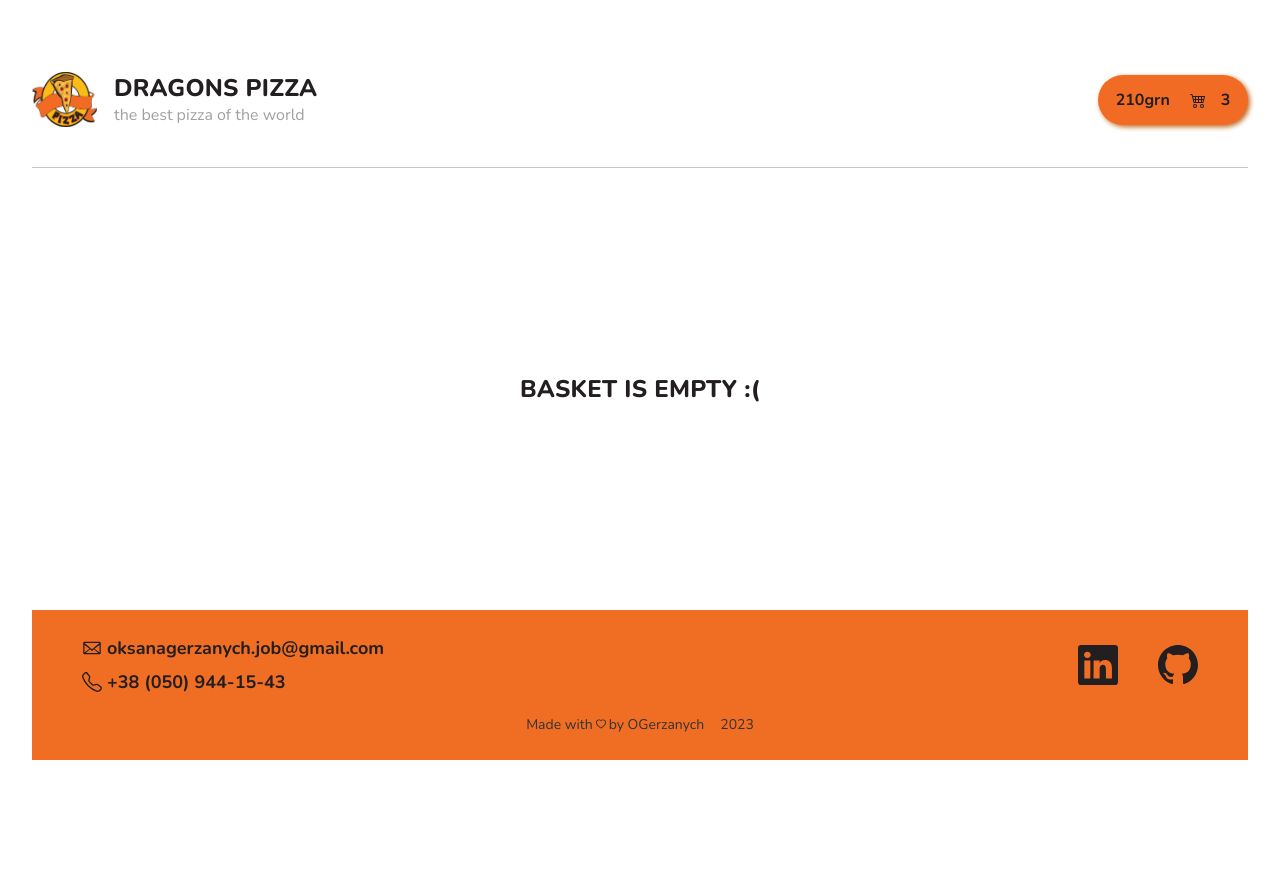
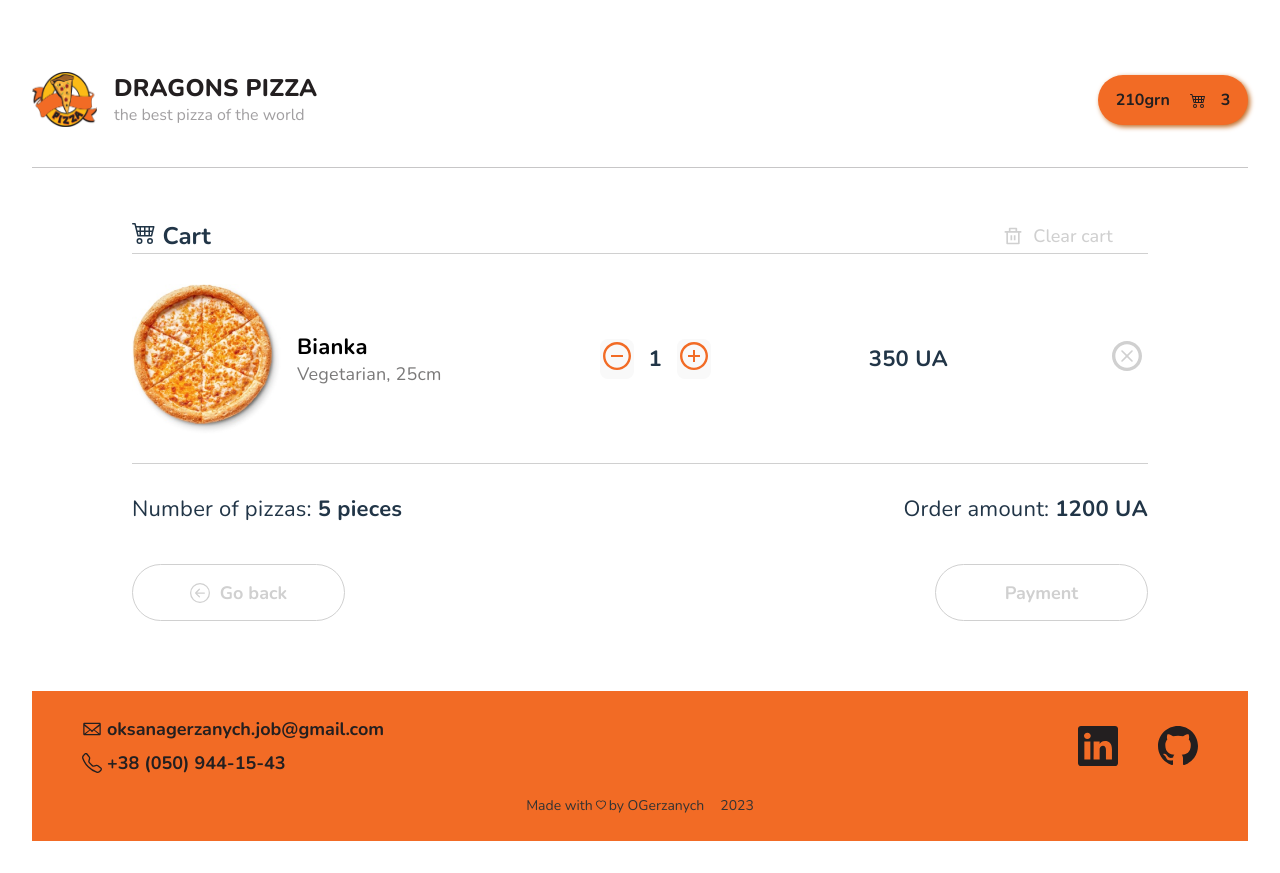
Before and after one commit to OksanaGerzanych/pizza-pet-project, a React (Vite) app: page /basket in a window 1280 px wide. Before the commit the page ends 800 px from the top, so only its background shows below. Built offline with nearby package versions, Linux system fonts and the light colour scheme; some icons are missing.

Commit message:
components Basket and EmptyBasket

```diff
--- a/src/components/Basket/Basket.styled.tsx
+++ b/src/components/Basket/Basket.styled.tsx
@@ -1,6 +1,176 @@
 import { styled } from "styled-components";
+import { Link } from "react-router-dom"
 
 export const SectionBasket = styled.section`
-    margin: 205px auto;
-    text-align: center;
+
+  padding: 50px 100px;
+  text-align: center;
+  h3 {
+margin: 0;
+font-size: 22px;
+font-style: normal;
+font-weight: 700;
+line-height: normal;
+letter-spacing: 0.22px;
+  }
+`;
+export const CartContainer = styled.div`
+    display: flex;
+    justify-content: space-between;
+    align-items: center;
+    position: relative;
+    &::after {
+    content: "";
+    position: absolute;
+   bottom: -60px; /* Розміщуємо полоску внизу */
+   left: 0; /* Розміщуємо полоску вліво */
+   width: 100%; /* Розтягуємо полоску на всю ширину батьківського елемента */
+   height: 1px; /* Задаємо висоту полоски */
+   background-color: #D0D0D0;
+   margin-bottom: 60px;
+
+  }
 `
+export const ClearCartButton = styled.button`
+
+  width: 180px;
+  padding: 0;
+  display: flex;
+  align-items: center;
+  justify-content: center;
+  gap: 10px;
+  margin-left: auto;
+  border: none;
+  background-color: transparent;
+  color: #D0D0D0;
+  font-size: 18px;
+  &:hover, &:focus{
+
+  border: 1px solid #f26b25;
+  outline: transparent;
+  border-radius: 32px;
+  color: #f26b25;
+  fill: #f26b25;
+  }
+
+`;
+export const List = styled.ul`
+
+`;
+export const Item = styled.li`
+ margin-top: 30px;
+ position:relative;
+  display: flex;
+  flex-direction: row;
+  align-items: center;
+  justify-content: space-between;
+  //margin-bottom: 60px;
+  &::after {
+    content: "";
+    position: absolute;
+  bottom: -60px;
+  left: 0;
+  width: 100%;
+  height: 1px;
+  background-color: #D0D0D0;
+  margin-bottom: 30px;
+
+  }
+`;
+export const Wrapper = styled.div`
+    display: flex;
+    gap: 15px;
+    align-items: center;
+`
+export const PizzaBox = styled.div`
+  display: flex;
+  flex-direction: column;
+  align-items: flex-start;
+`;
+export const Text = styled.p`
+  color: #7a7979;
+  font-size: 18px;
+  font-style: normal;
+  font-weight: 400;
+  line-height: normal;
+  letter-spacing: 0.21px;
+`;
+
+export const NumberContainer = styled.div`
+ display: flex;
+ gap: 15px;
+ align-items: center;
+
+`;
+export const NumberButton = styled.button`
+  color: #f26b25;
+  padding: 0px;
+
+  &:hover {
+    border: 2px solid #f26b25;
+    outline: none;
+    background-color: #f26b25;
+    color: #fff;
+  }
+`;
+export const Number = styled.span`
+  font-size: 22px;
+  font-style: normal;
+  font-weight: 700;
+  line-height: normal;
+  letter-spacing: 0.22px;
+`;
+export const DeleteButton = styled.button`
+   padding: 0;
+   background-color: transparent;
+  &:hover {
+    outline: none;
+    border-color: transparent;
+  }
+`;
+export const TextOrder = styled.p`
+  font-size: 22px;
+  font-style: normal;
+  font-weight: 400;
+  line-height: normal;
+  letter-spacing: 0.22px;
+`;
+
+export const OrderContainer = styled.div`
+  display: flex;
+  justify-content: space-between;
+  margin-bottom:40px;
+  margin-top: 60px;
+
+`;
+export const PaymentContainer = styled.div`
+display: flex;
+justify-content: space-between;
+
+
+`
+export const PaymentLink = styled(Link)`
+display: flex;
+align-items: center;
+justify-content: center;
+gap: 10px;
+width: 211px;
+height: 55px;
+border-radius: 30px;
+border: 1px solid #D0D0D0;
+background-color: #FFF;
+color: #D0D0D0;
+
+span{
+ font-size: 18px;
+}
+
+
+&:hover, &:focus{
+background-color: #f26b25;
+box-shadow: 2px 2px 5px rgba(193, 107, 37);
+color: #FFF;
+border: 1px solid #f26b25;
+outline: transparent;
+}
+`
--- a/src/components/Basket/Basket.tsx
+++ b/src/components/Basket/Basket.tsx
@@ -1,9 +1,74 @@
-import {SectionBasket} from "./Basket.styled"
+import {
+  SectionBasket,
+  List,
+  Item,
+  PizzaBox,
+  Text,
+  ClearCartButton,
+  NumberButton,
+  DeleteButton,
+  TextOrder,
+  OrderContainer,
+    Number,
+    NumberContainer,
+    Wrapper,
+    PaymentContainer,
+  CartContainer,
+  PaymentLink,
+} from "./Basket.styled";
+import { NamePizza } from "../PizzaCard/PizzaCard.styled";
+import { TiDeleteOutline } from "react-icons/ti";
+import { RiDeleteBinLine } from "react-icons/ri";
+import { BsArrowLeftCircle, BsCart4} from 'react-icons/bs';
+import { AiOutlinePlusCircle, AiOutlineMinusCircle } from "react-icons/ai";
+
+import pizza from "../../img/pizza-d.png";
 
 export default function Basket() {
-    return (
-        <SectionBasket>
-        <h1>BASKET is empty :(</h1>
-        </SectionBasket>
-    )
+  return (
+
+
+      <SectionBasket>
+
+          <CartContainer>
+        <h2><BsCart4 /> Cart </h2>
+      <ClearCartButton>
+        <RiDeleteBinLine size={20} /> Clear cart
+        </ClearCartButton>
+          </CartContainer>
+      <List>
+              <Item>
+            <Wrapper>
+          <img src={pizza} alt="pizza" width="150" height="150" />
+
+            <PizzaBox>
+            <NamePizza>Bianka</NamePizza>
+            <Text>Vegetarian, 25cm</Text>
+            </PizzaBox>
+            </Wrapper>
+          <NumberContainer>
+            <NumberButton>
+              <AiOutlineMinusCircle size={32} />
+            </NumberButton>
+            <Number>1</Number>
+            <NumberButton>
+              <AiOutlinePlusCircle size={32} />
+            </NumberButton>
+          </NumberContainer>
+          <Number>350 UA</Number>
+          <DeleteButton>
+            <TiDeleteOutline size={40} fill="#D0D0D0" />
+          </DeleteButton>
+        </Item>
+      </List>
+      <OrderContainer>
+        <TextOrder>Number of pizzas: <Number>5 pieces</Number> </TextOrder>
+        <TextOrder>Order amount: <Number>1200 UA</Number> </TextOrder>
+      </OrderContainer>
+      <PaymentContainer>
+        <PaymentLink to="/"> <BsArrowLeftCircle size={20}/> <span> Go back</span> </PaymentLink>
+        <PaymentLink><span>Payment</span></PaymentLink>
+      </PaymentContainer>
+    </SectionBasket>
+  );
 }
--- a/src/components/Footer/Footer.styled.tsx
+++ b/src/components/Footer/Footer.styled.tsx
@@ -7,7 +7,7 @@ export const FooterStyle = styled.footer`
     max-width: 1200px;
     justify-content: center;
     padding: 0 50px;
-    background-color: #f06d24;
+    background-color: #f26b25;
     height: 150px;
     margin-top: 20px;
     color: #231f20;
--- a/src/components/NotFound/NotFound.styled.tsx
+++ b/src/components/NotFound/NotFound.styled.tsx
@@ -18,16 +18,18 @@ export const TextUp = styled.p`
 
 `
 export const LinkStyle = styled(Link)`
-   padding: 20px;
+   padding: 15px;
    display: flex;
    gap: 5px;
    justify-content: center;
    align-items: center;
    width: 150px;
-   border-radius: 25px;
+   border-radius: 32px;
    border: 1px solid #ef854ba8;
-   margin: 50px auto 20px ;
-   background-color: #f06d24;
+   margin: 50px auto 20px;
+   background-color: #f26b25;
+   box-shadow: 2px 2px 5px rgba(193, 107, 37);
+
    color: #fff;
    text-transform: uppercase;
 `
--- a/src/components/PizzaCard/PizzaCard.tsx
+++ b/src/components/PizzaCard/PizzaCard.tsx
@@ -44,12 +44,12 @@ export default function PizzaCard({ title, price, image, sizes, types }) {
         </ListSize>
       </ContainerChoosePizza>
       <ContainerAddPizza>
-        {" "}
+
         <Price>from {price}UAH</Price>
         <AddButton type="submit" onClick={AddPizza}>
-          {" "}
+
           + Add
-          <span> {pizzaCount}</span>{" "}
+          <span> {pizzaCount}</span>
         </AddButton>
       </ContainerAddPizza>
     </CardPizza>
--- a/src/index.css
+++ b/src/index.css
@@ -24,9 +24,7 @@ a {
     font-weight: 700;
     line-height: normal;
 }
-/* a:hover {
-  color: #ffffff;
-} */
+
 
 body {
   margin: 0;
```
Also changed, not shown: src/components/Basket/EmptyBasket.styled.tsx (added, +9 -0 lines), src/components/Basket/EmptyBasket.tsx (added, +13 -0 lines), src/img/empty-cart.png (added).
